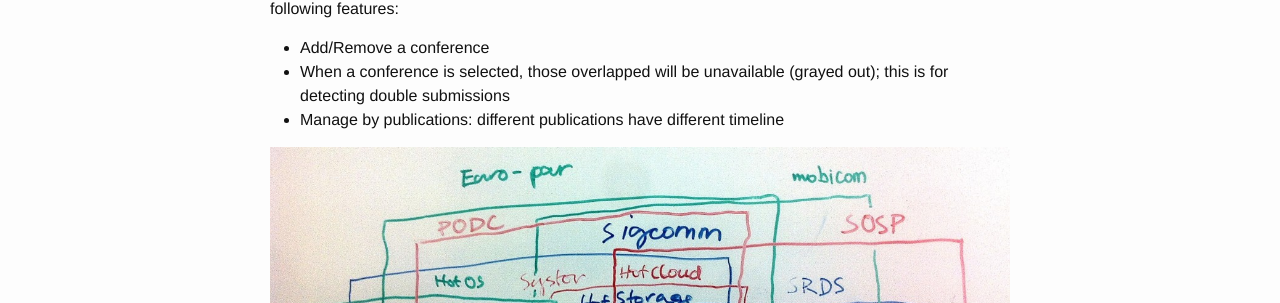
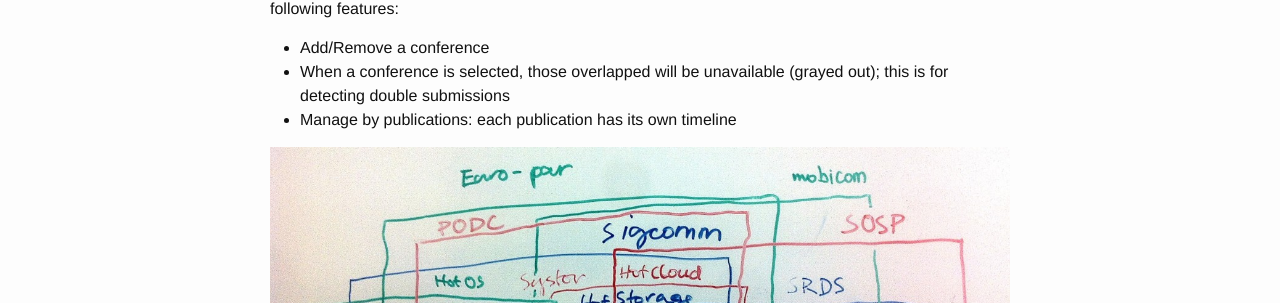
Before and after one commit to ttvi/ttvi.github.io, a Jekyll site: the page built from _posts/2015-01-26-welcome-to-jekyll.markdown, in a window 1280 px wide. Shown: the part 290-593 px from the top of the page. Built offline with Jekyll 4.4.1, drawn with Linux system fonts in a browser that asks for light colours; comment, search, counter and statistics services are not loaded.

Commit message:
Update 2015-01-26-welcome-to-jekyll.markdown

```diff
--- a/_posts/2015-01-26-welcome-to-jekyll.markdown
+++ b/_posts/2015-01-26-welcome-to-jekyll.markdown
@@ -9,7 +9,7 @@
 	<ul>
 	  <li>Add/Remove a conference</li>
 	  <li>When a conference is selected, those overlapped will be unavailable (grayed out); this is for detecting double submissions</li>
-	  <li>Manage by publications: different publications have different timeline</li>
+	  <li>Manage by publications: each publication has its own timeline</li>
 	</ul>
  </p>
 
```
